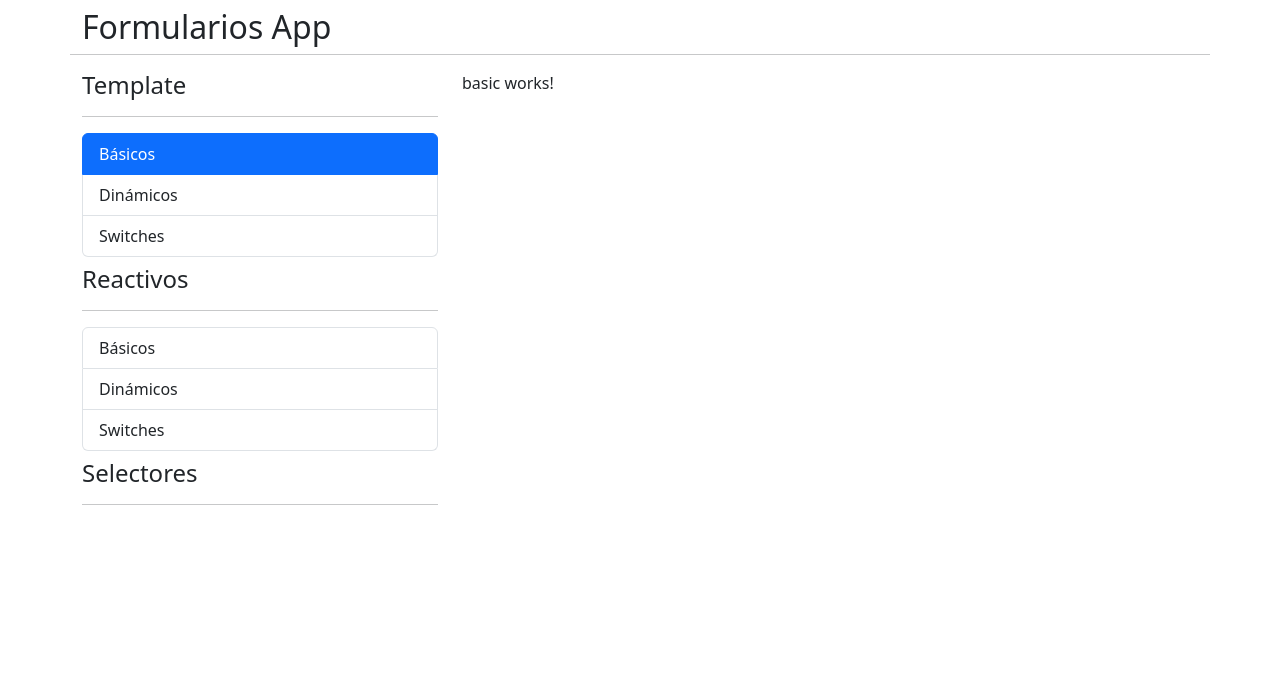
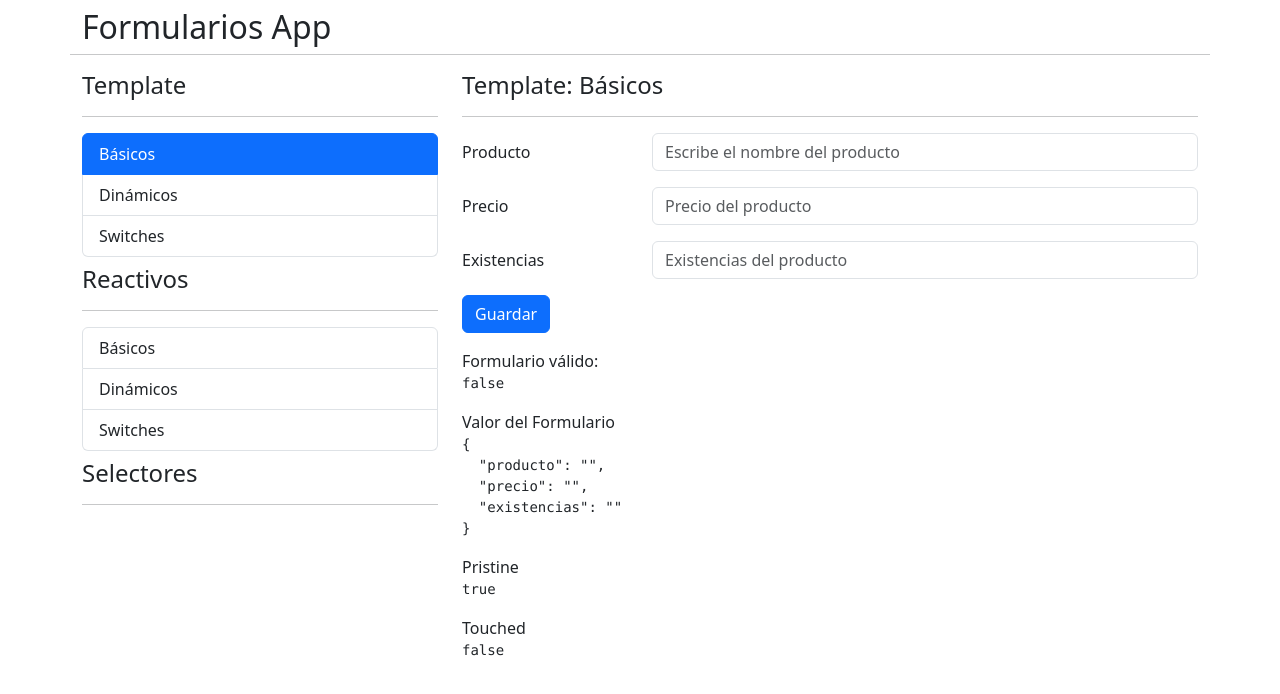
Before and after one commit to jucarlos/formulariosappedicion2, an Angular app: page /template/basic in a window 1280 px wide. Shown: the top 694 px of the page. Built offline with nearby package versions, Linux system fonts and the light colour scheme.

Commit message:
Comenzando con formularios template - básicos

```diff
--- a/src/app/template/pages/basic/basic.component.html
+++ b/src/app/template/pages/basic/basic.component.html
@@ -1 +1,120 @@
-<p>basic works!</p>
+
+<!-- Buscar: <input type="text" #txtBuscar>
+<button (click)="buscarTexto( txtBuscar.value)"> Guardar </button>
+<hr> -->
+
+
+<h4>Template: Básicos</h4>
+<hr>
+
+<form (submit)="guardarFormulario( )"
+        #miFormulario="ngForm"
+    >
+
+    <!-- Nombre del Producto  -->
+    <div class="row mb-3" >
+        <label class="col-sm-3 col-form-label">
+            Producto
+        </label>
+        <div class="col-sm-9">
+            <input type="text"
+                class="form-control"
+                placeholder="Escribe el nombre del producto"
+                ngModel
+                name="producto"
+                required
+                minlength="3"
+
+                >
+            <span *ngIf="campoNoValido('producto')"
+                class="form-text text-danger">
+                El nombre es requerido y al menos 3 letras
+            </span>
+
+
+        </div>
+
+
+
+    </div>
+
+    <!-- Precio -->
+
+    <div class="row mb-3" >
+        <label class="col-sm-3 col-form-label">
+            Precio
+        </label>
+        <div class="col-sm-9">
+            <input type="number"
+                class="form-control"
+                placeholder="Precio del producto"
+                ngModel
+                name="precio"
+                required
+                >
+
+                <span *ngIf="campoNoValido('precio')"
+                    class="form-text text-danger">
+                    El precio tiene que ser mayor que 0
+                </span>
+        </div>
+
+
+
+    </div>
+
+
+    <!-- Existencias -->
+
+    <div class="row mb-3" >
+        <label class="col-sm-3 col-form-label">
+            Existencias
+        </label>
+        <div class="col-sm-9">
+            <input type="number"
+                class="form-control"
+                placeholder="Existencias del producto"
+                ngModel
+                name="existencias"
+                required
+                >
+
+                <span *ngIf="campoNoValido('existencias')"
+                    class="form-text text-danger">
+                    El precio tiene que ser mayor que 0
+                </span>
+
+
+        </div>
+
+    </div>
+
+
+    <!-- Boton -->
+    <div class="row mb-3">
+        <div class="col">
+            <button type="submit" class="btn btn-primary">Guardar</button>
+        </div>
+    </div>
+
+</form>
+
+<div class="row">
+<div class="col">
+    <span>Formulario válido:</span>
+    <pre>{{ miFormulario.valid }}</pre>
+
+    <span>Valor del Formulario</span>
+    <pre>{{ miFormulario.value | json }}</pre>
+
+    <span>Pristine</span>
+    <pre>{{ miFormulario.pristine }}</pre>
+
+    <span>Touched</span>
+    <pre>{{ miFormulario.touched }}</pre>
+
+
+
+</div>
+
+</div>
--- a/src/app/template/pages/basic/basic.component.ts
+++ b/src/app/template/pages/basic/basic.component.ts
@@ -1,4 +1,5 @@
-import { Component } from '@angular/core';
+import { Component, ViewChild } from '@angular/core';
+import { NgForm } from '@angular/forms';
 
 @Component({
   selector: 'app-basic',
@@ -7,4 +8,33 @@ import { Component } from '@angular/core';
 })
 export class BasicComponent {
 
+
+  @ViewChild('miFormulario') miFormulario!: NgForm;
+
+
+
+
+  campoNoValido(campo: string) : boolean {
+
+    return this.miFormulario?.controls[campo]?.invalid
+        && this.miFormulario?.controls[campo]?.touched;
+  }
+
+
+  guardarFormulario(  ) {
+
+
+    console.log('Guardando formulario...');
+    console.log( this.miFormulario.value );
+
+    console.log( this.miFormulario );
+
+
+  }
+
+
+  // buscarTexto( dato: string ): void  {
+  //   console.log( dato );
+  // }
+
 }
--- a/src/app/template/template.module.ts
+++ b/src/app/template/template.module.ts
@@ -1,7 +1,9 @@
 import { NgModule } from '@angular/core';
 import { CommonModule } from '@angular/common';
+import { FormsModule } from '@angular/forms';
 
 import { TemplateRoutingModule } from './template-routing.module';
+
 import { BasicComponent } from './pages/basic/basic.component';
 import { DynamicComponent } from './pages/dynamic/dynamic.component';
 import { SwitchesComponent } from './pages/switches/switches.component';
@@ -15,7 +17,8 @@ import { SwitchesComponent } from './pages/switches/switches.component';
   ],
   imports: [
     CommonModule,
-    TemplateRoutingModule
+    TemplateRoutingModule,
+    FormsModule
   ]
 })
 export class TemplateModule { }
```
